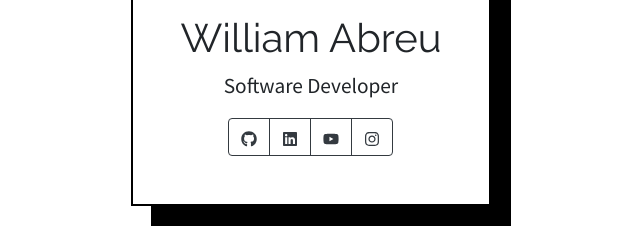
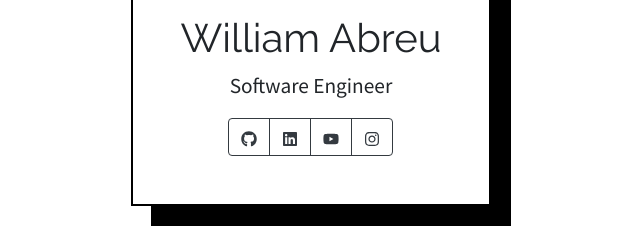
Before and after one commit to williamabreu/website-frontend, a Gatsby site: page / in a window 1280 px wide. Shown: the part 394-634 px from the top of the page, 329-969 px from the left. Built offline with nearby package versions, Linux system fonts and the light colour scheme; Gatsby itself is replaced by a stand-in of ours.

Commit message:
Changed role to Software Engineer (#5)

```diff
--- a/src/pages/index.js
+++ b/src/pages/index.js
@@ -17,7 +17,7 @@ const IndexPage = () => (
           <BusinessCard
             avatar={profilePicture}
             name="William Abreu"
-            description="Software Developer"
+            description="Software Engineer"
             socialNetworks={[
               { name: "GitHub",    icon: <FaGithub/>,    link: "https://github.com/williamabreu" },
               { name: "LinkedIn",  icon: <FaLinkedin/>,  link: "https://linkedin.com/in/williamsantosabreu" },
```
